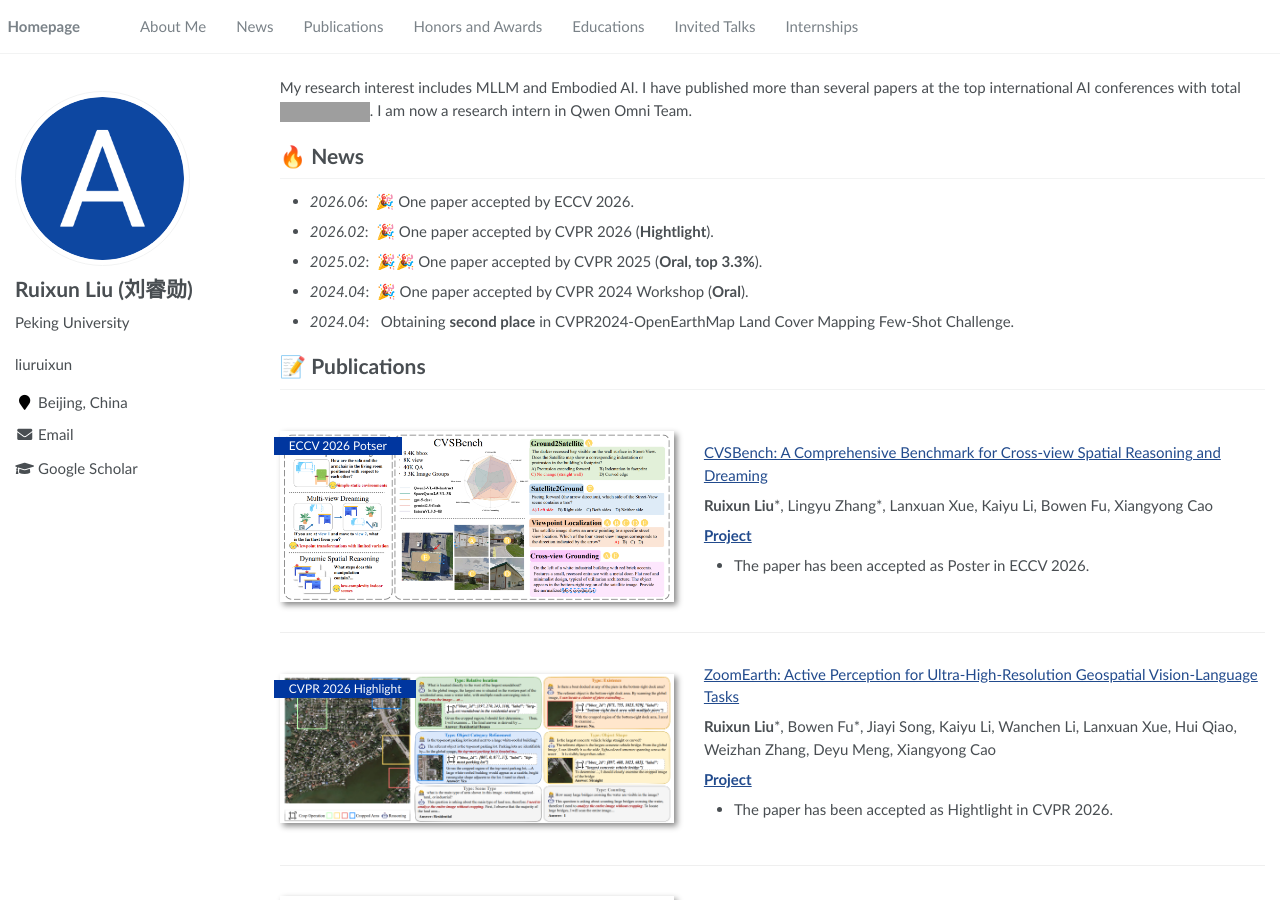
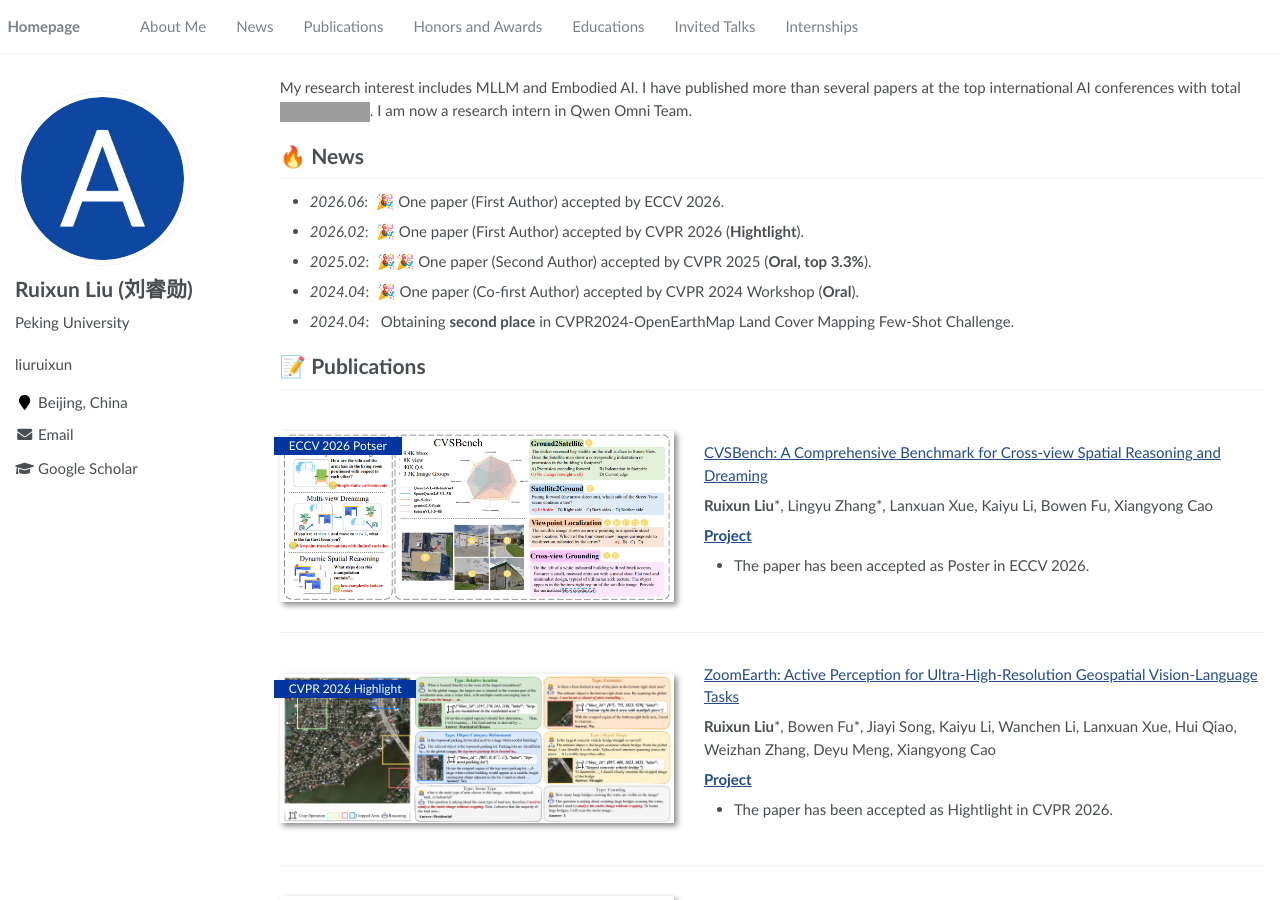
Before and after one commit to liuruixun/liuruixun.github.io, a Jekyll site: the page built from _pages/about.md, in a window 1280 px wide and 900 px high. Built offline with Jekyll 4.4.1, drawn with Linux system fonts in a browser that asks for light colours; grey boxes are pictures that could not be loaded.

Commit message:
Update about.md

```diff
--- a/_pages/about.md
+++ b/_pages/about.md
@@ -22,10 +22,10 @@ My research interest includes MLLM and Embodied AI. I have published more than s
 
 
 # 🔥 News
-- *2026.06*: &nbsp;🎉 One paper accepted by ECCV 2026.
-- *2026.02*: &nbsp;🎉 One paper accepted by CVPR 2026 (**Hightlight**).
-- *2025.02*: &nbsp;🎉🎉 One paper accepted by CVPR 2025 (**Oral, top 3.3%**).
-- *2024.04*: &nbsp;🎉 One paper accepted by CVPR 2024 Workshop (**Oral**).
+- *2026.06*: &nbsp;🎉 One paper (First Author) accepted by ECCV 2026.
+- *2026.02*: &nbsp;🎉 One paper (First Author) accepted by CVPR 2026 (**Hightlight**).
+- *2025.02*: &nbsp;🎉🎉 One paper (Second Author) accepted by CVPR 2025 (**Oral, top 3.3%**).
+- *2024.04*: &nbsp;🎉 One paper (Co-first Author) accepted by CVPR 2024 Workshop (**Oral**).
 - *2024.04*: &nbsp; Obtaining **second place** in CVPR2024-OpenEarthMap Land Cover Mapping Few-Shot Challenge.
 
 # 📝 Publications
```
